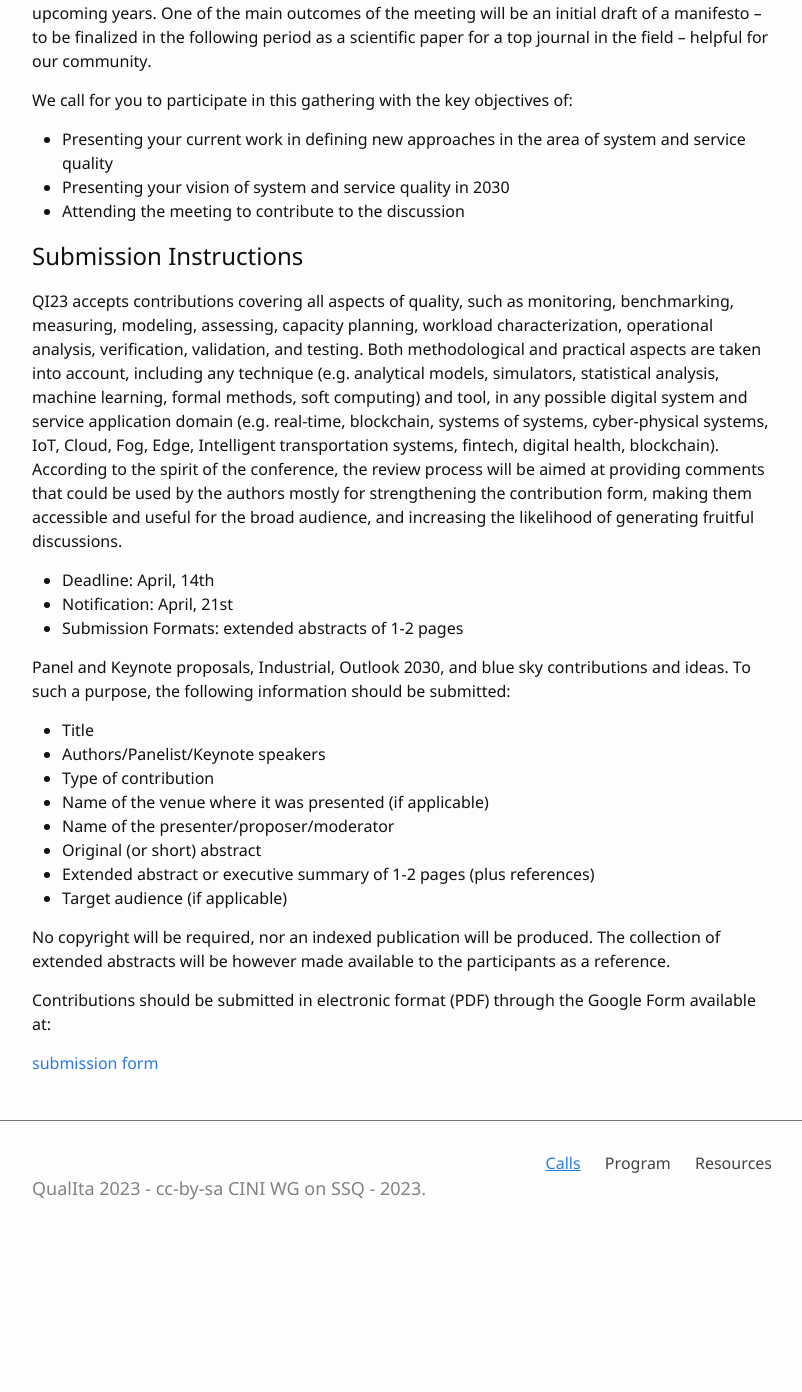
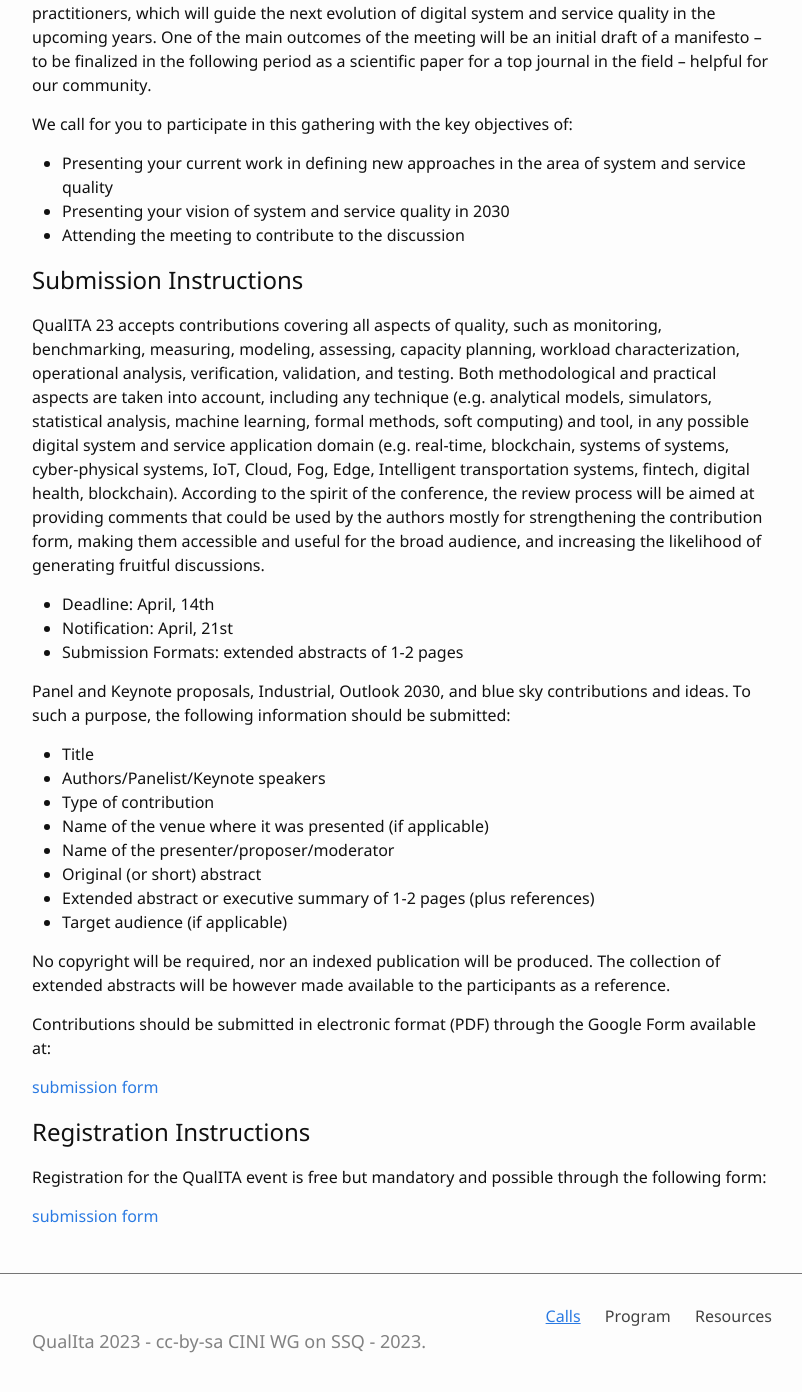
Before and after one commit to QualITAWG/qualitawg.github.io, a Jekyll site: the page built from 0-Calls.md, in a window 1280 px wide and 1400 px high, scrolled down 1561 px. Shown: the top 1392 px of the window, without its empty margins (238-1040 px from the left). Built offline with Jekyll 4.4.1, drawn with Linux system fonts in a browser that asks for light colours; before the commit the page ends 2808 px from its top, so only the background shows below that.

Commit message:
added registration form

```diff
--- a/0-Calls.md
+++ b/0-Calls.md
@@ -10,6 +10,7 @@ nav: true
 - [Case Studies](#case-study-and-industrial-practice)
 - [Outlook 2030](#outlook-2030-proposal)
 - [Submission Instructions](#submission-instructions)
+- [Registration](#registration-instructions)
 
 ## Panels and Keynotes
 
@@ -91,7 +92,7 @@ We call for you to participate in this gathering with the key objectives of:
 
 ## Submission Instructions
 
-QI23 accepts contributions covering all aspects of quality, such as monitoring, benchmarking, measuring, modeling, assessing, capacity planning, workload characterization, operational analysis, verification, validation, and testing. Both methodological and practical aspects are taken into account, including any technique (e.g. analytical models, simulators, statistical analysis, machine learning, formal methods, soft computing) and tool, in any possible digital system and service application domain (e.g. real-time, blockchain, systems of systems, cyber-physical systems, IoT, Cloud, Fog, Edge, Intelligent transportation systems, fintech, digital health, blockchain).
+QualITA 23 accepts contributions covering all aspects of quality, such as monitoring, benchmarking, measuring, modeling, assessing, capacity planning, workload characterization, operational analysis, verification, validation, and testing. Both methodological and practical aspects are taken into account, including any technique (e.g. analytical models, simulators, statistical analysis, machine learning, formal methods, soft computing) and tool, in any possible digital system and service application domain (e.g. real-time, blockchain, systems of systems, cyber-physical systems, IoT, Cloud, Fog, Edge, Intelligent transportation systems, fintech, digital health, blockchain).
 According to the spirit of the conference, the review process will be aimed at providing comments that could be used by the authors mostly for strengthening the contribution form, making them accessible and useful for the broad audience, and increasing the likelihood of generating fruitful discussions.
 
 - Deadline: April, 14th
@@ -117,3 +118,9 @@ No copyright will be required, nor an indexed publication will be produced. The
 Contributions should be submitted in electronic format (PDF) through the Google Form available at:
 
 [submission form](https://forms.gle/d3JAXgTCQx6C6Vtr6)
+
+## Registration Instructions
+
+Registration for the QualITA event is free but mandatory and possible through the following form:
+
+[submission form](https://forms.gle/uoPrKB8fqUXQBfFW8)
```
